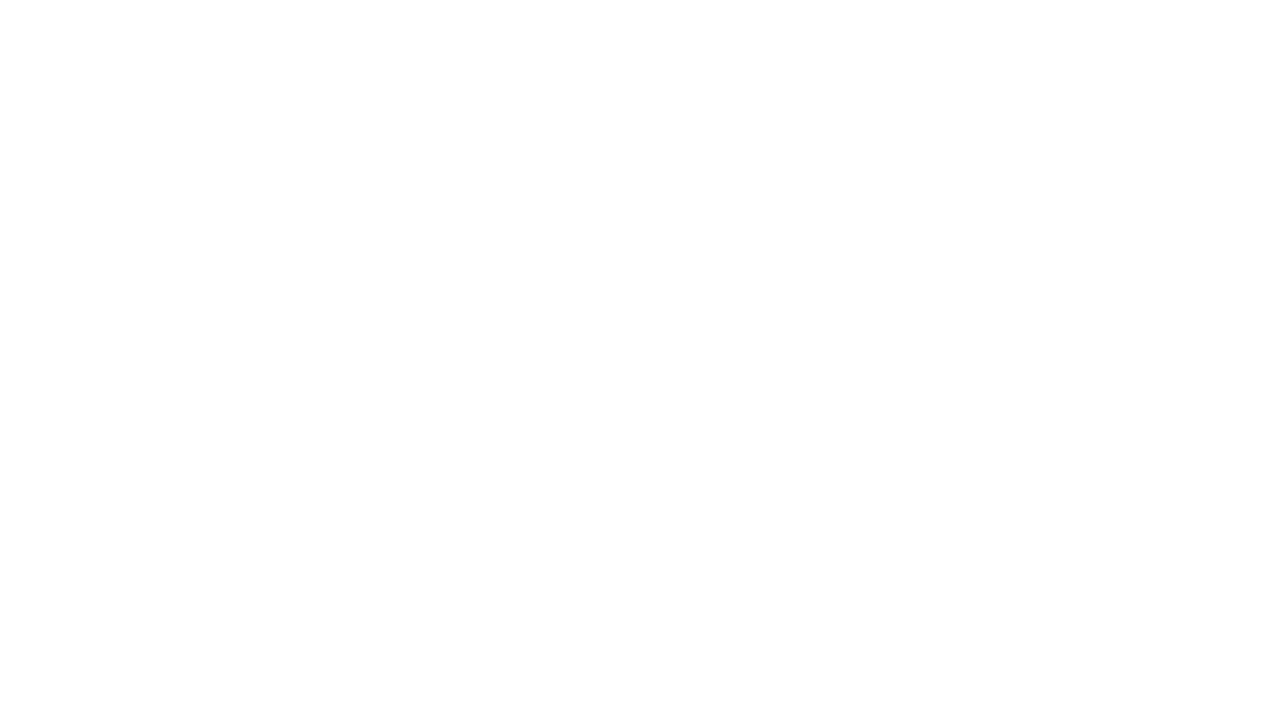
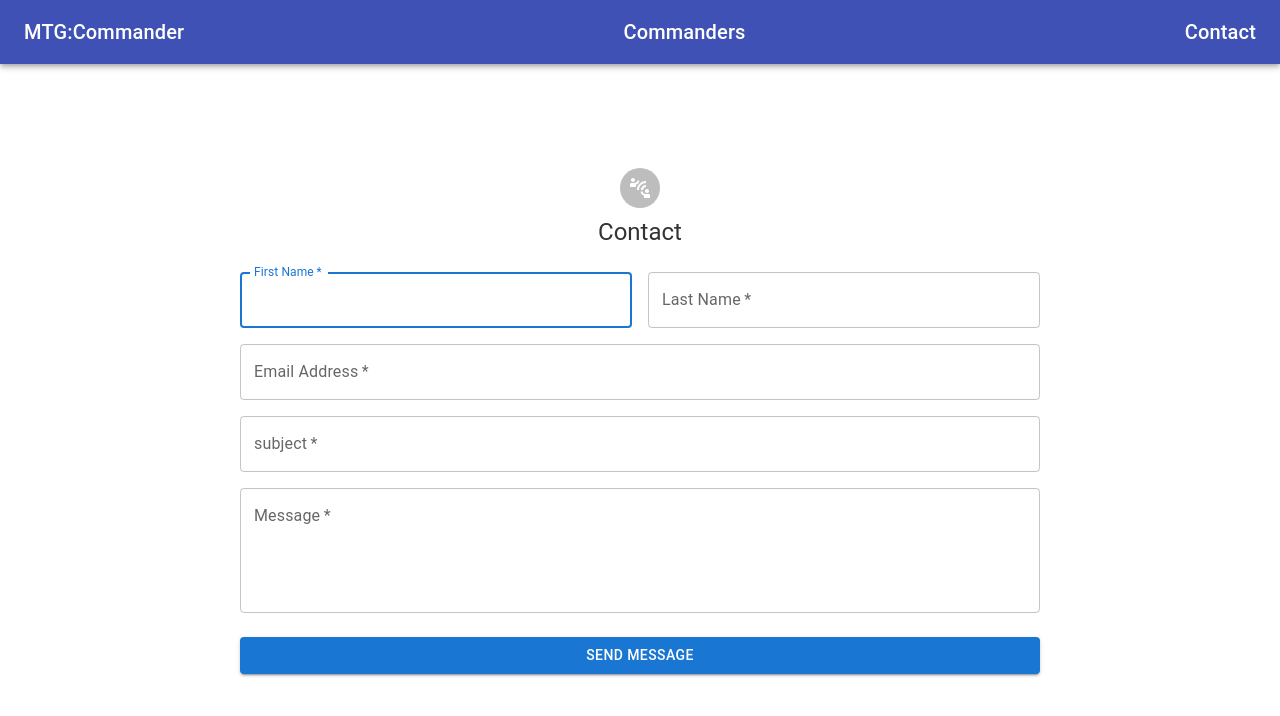
Before and after one commit to Alex-Van-Dijck/MTG-Commander, a Gatsby site: page /contact in a window 1280 px wide. Before the commit this address had no page. Built offline with nearby package versions, Linux system fonts and the light colour scheme; Gatsby itself is replaced by a stand-in of ours.

Commit message:
Added form & header restyling

```diff
--- a/package.json
+++ b/package.json
@@ -7,6 +7,7 @@
   "dependencies": {
     "@emotion/react": "^11.10.5",
     "@emotion/styled": "^11.10.5",
+    "@mui/icons-material": "^5.11.0",
     "@mui/material": "^5.11.3",
     "@mui/system": "^5.11.2",
     "gatsby": "^4.23.0",
--- /dev/null
+++ b/src/components/header.css
@@ -0,0 +1,11 @@
+.root{
+    display:flex;
+    flex-direction: row;
+    width: 100%;
+    justify-content: space-between;
+}
+
+.link{
+    color:white;
+    text-decoration: none;
+}
--- a/src/components/header.js
+++ b/src/components/header.js
@@ -1,47 +1,32 @@
 import * as React from "react"
 import PropTypes, { string } from "prop-types"
 import { Link } from "gatsby"
-import { makeStyles } from '@material-ui/core/styles';
-import {AppBar,Toolbar,Typography,Menu} from '@material-ui/core';
+import {AppBar,Toolbar,Typography} from '@material-ui/core';
+import './header.css';
+import { useTheme } from "@mui/material";
 
 
-const useStyles = makeStyles((theme) => ({
-  root: {
-    flexGrow: 1,
-  },
-  menuButton: {
-    marginRight: theme.spacing(2),
-  },
-  title: {
-    flexGrow: 1,
-    color: '#FFF',
-    fontWeight: 'bold',
-  },
-  appBar: {
-    background: '#000',
-  },
-}));
 
 
 const Header = ({ siteTitle }) => {
-  const classes = useStyles();
+
 
   return(
-    <div className={classes.root}>
-      <AppBar position="static" className={classes.appBar}>
-        <Toolbar >
-          <Typography variant="h6" className={classes.title}>
-            <Link to="/" style={{textDecoration:'none'}} >
-              {siteTitle}
+    <div >
+      <AppBar position="static" >
+        <Toolbar className="root">
+          <Typography variant="h6" >
+            <Link to="/"  className="link" >
+              MTG:Commander
             </Link>
           </Typography>
-          <Typography variant="h6" className={classes.title}>
-            <Link to="/commanders" style={{textDecoration:'none'}} >
+          <Typography variant="h6" >
+            <Link to="/commanders" className="link" >
               Commanders
             </Link>
           </Typography>
-          <Typography variant="h6" className={classes.title}>
-            <Link to="/contact" style={{textDecoration:'none'}} >
+          <Typography variant="h6" >
+            <Link to="/contact"  className="link">
               Contact
             </Link>
           </Typography>
--- a/src/pages/commanders/index.js
+++ b/src/pages/commanders/index.js
@@ -3,7 +3,7 @@ import { graphql, useStaticQuery } from 'gatsby';
 import { Grid, Card, CardActionArea, CardContent, CardMedia, Typography } from '@mui/material';
 import Seo from "../../components/seo";
 import Layout from '../../components/layout';
-import styles from "./index.module.css"
+
 
 
 const CommandersPage = ({data: {allWpCommander: {edges}}}) => {
--- /dev/null
+++ b/src/pages/contact.js
@@ -0,0 +1,98 @@
+import React from 'react';
+import {Avatar,Button,TextField,Grid,Box,Typography} from '@mui/material';
+import ConnectWithoutContactIcon from '@mui/icons-material/ConnectWithoutContact';
+import Layout from '../components/layout';
+
+
+const contact = ()=> {
+
+  return(
+        <Layout>
+            <Box
+          sx={{
+            marginTop: 8,
+            display: 'flex',
+            flexDirection: 'column',
+            alignItems: 'center',
+            marginBottom:8,
+          }}
+        >
+          <Avatar sx={{ m: 1}} >
+            <ConnectWithoutContactIcon  />
+          </Avatar>
+          <Typography component="h1" variant="h5">
+            Contact
+          </Typography>
+          <Box component="form" noValidate  sx={{ mt: 3 }}  >
+            <Grid container spacing={2}>
+              <Grid item xs={12} sm={6}>
+                <TextField
+                  autoComplete="given-name"
+                  name="firstName"
+                  required
+                  fullWidth
+                  id="firstName"
+                  label="First Name"
+                  autoFocus
+                />
+              </Grid>
+              <Grid item xs={12} sm={6}>
+                <TextField
+                  required
+                  fullWidth
+                  id="lastName"
+                  label="Last Name"
+                  name="lastName"
+                  autoComplete="family-name"
+                />
+              </Grid>
+              <Grid item xs={12}>
+                <TextField
+                  required
+                  fullWidth
+                  id="mailAdress"
+                  label="Email Address"
+                  name="mailAdress"
+                  autoComplete="email"
+                />
+              </Grid>
+              <Grid item xs={12}>
+                <TextField
+                  required
+                  fullWidth
+                  id="subject"
+                  label="subject"
+                  name="subject"
+                />
+              </Grid>
+              <Grid item xs={12}>
+                <TextField
+                  minRows={4}
+                  required
+                  fullWidth
+                  name="message"
+                  label="Message"
+                  type="text"
+                  id="message"
+                  size="medium"
+                  multiline
+                  maxRows={7}
+                />
+              </Grid>
+            </Grid>
+            <Button
+              type="submit"
+              fullWidth
+              variant="contained"
+              sx={{ mt: 3, mb: 2 }}
+            >
+              Send message
+            </Button>
+          </Box>
+        </Box>
+        </Layout>
+    )
+
+}
+
+export default contact;
```
Also changed, not shown: src/pages/index.js (line endings or trailing spaces), 1 other file.
